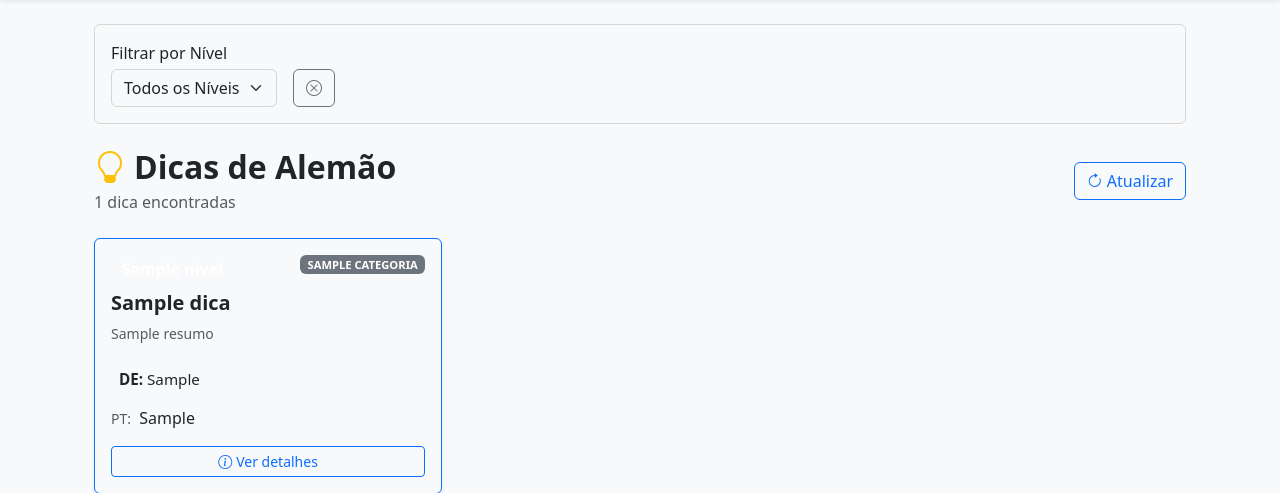
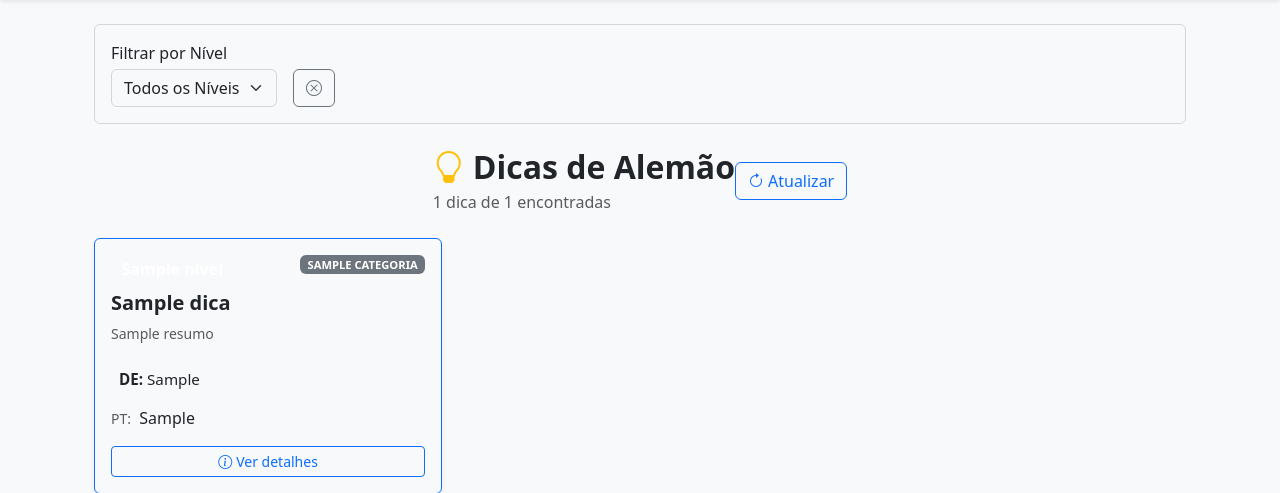
Before and after one commit to aloksi-sys/wissio, a Flask app: template templates/dicas_alemao.html in a window 1280 px wide. Shown: the part 69-562 px from the top of the page. Run offline with Flask 3, Linux system fonts and the light colour scheme; the template is opened without the code that fills it: most values are stand-ins (such as "Sample title", 1, 10 or a date in 2020); some libraries are stand-ins or nearby versions.

Commit message:
feat: dicas aleatorias 5 de 5 e melhorias finais de traducao
- Dicas de alemao mostram 5 aleatorias por pagina, atualizando com botao
- Atualizado contador para mostrar dicas de 5 de total filtrado
- Corrigido template de dicas com novo layout div centralizado
- Todos os changes prontos para deploy

```diff
--- a/templates/dicas_alemao.html
+++ b/templates/dicas_alemao.html
@@ -24,10 +24,10 @@
         </div>
     </div>
 
-    <div class="d-flex justify-content-between align-items-center mb-4">
+    <div class="d-flex justify-content-center align-items-center mb-4">
         <div>
             <h2 class="mb-1 fw-bold"><i class="bi bi-lightbulb text-warning me-2"></i>Dicas de Alemão</h2>
-            <p class="text-muted mb-0">{{ dicas|length }} dica{% if dicas|length != 1 %}s{% endif %} encontradas</p>
+            <p class="text-muted mb-0">{{ dicas|length }} dica{% if dicas|length != 1 %}s{% endif %} de {{ total_filtradas }} encontradas</p>
         </div>
         <button class="btn btn-outline-primary" onclick="location.reload()">
             <i class="bi bi-arrow-clockwise me-1"></i>Atualizar
--- a/wissio_app.py
+++ b/wissio_app.py
@@ -506,7 +506,10 @@ def onboarding_plano():
 def dicas_alemao():
     """
     Rota para exibir dicas de alemão com filtros por nível CEFR.
+    Exibe 5 dicas aleatoriamente, atualizando com o botão 'Atualizar'.
     """
+    import random
+
     # Obter filtros da query string
     filtro_nivel = request.args.get('nivel', '').upper()
     filtro_categoria = request.args.get('categoria', '').lower()
@@ -520,12 +523,17 @@ def dicas_alemao():
     if filtro_categoria:
         dicas_filtradas = [d for d in dicas_filtradas if d.get('categoria', '').lower() == filtro_categoria]
 
+    # Embaralhar e pegar apenas 5 dicas para exibir
+    random.shuffle(dicas_filtradas)
+    dicas_para_exibir = dicas_filtradas[:5]
+
     # Categorias únicas para filtro
     categorias = sorted(set(d.get('categoria', 'outros') for d in DICAS_ALEMAO))
 
     return render_template('dicas_alemao.html',
-                          dicas=dicas_filtradas,
+                          dicas=dicas_para_exibir,
                           total_dicas=len(dicas_filtradas),
+                          total_filtradas=len(dicas_filtradas),
                           categorias=categorias,
                           filtro_nivel=filtro_nivel,
                           filtro_categoria=filtro_categoria)
```
